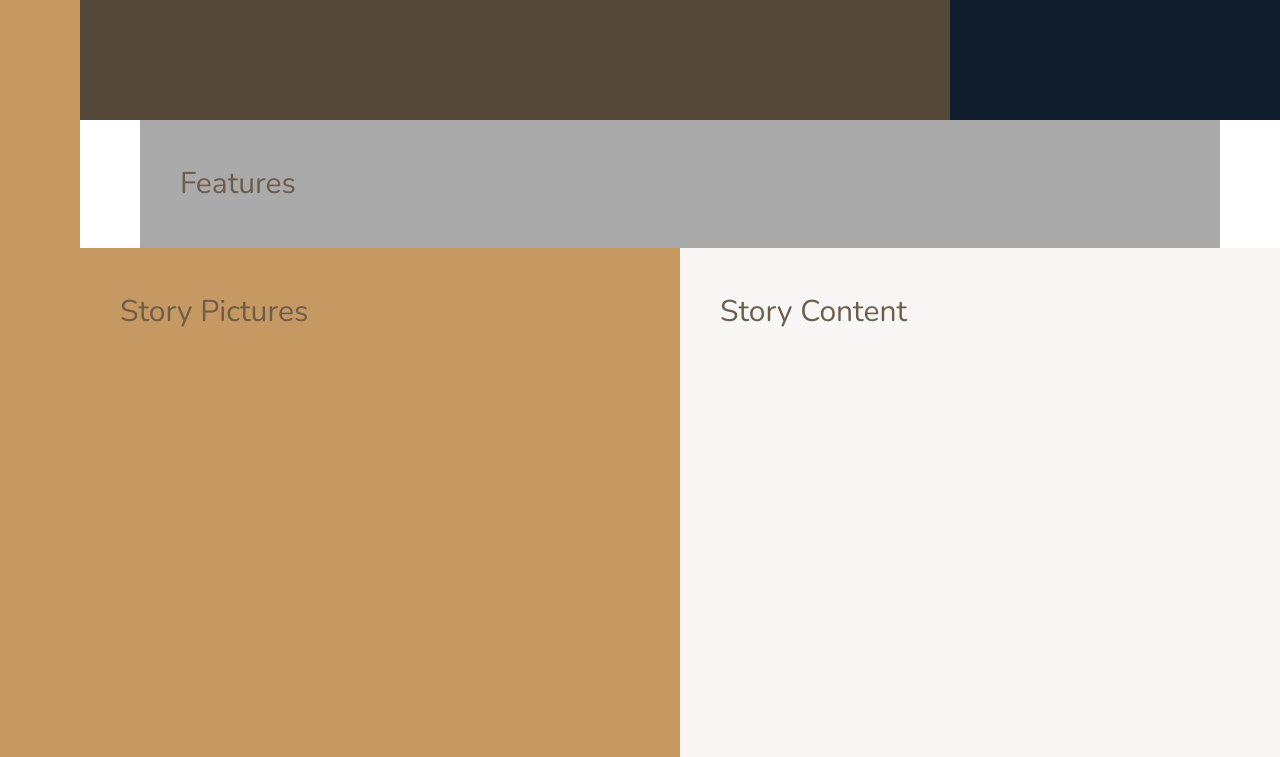
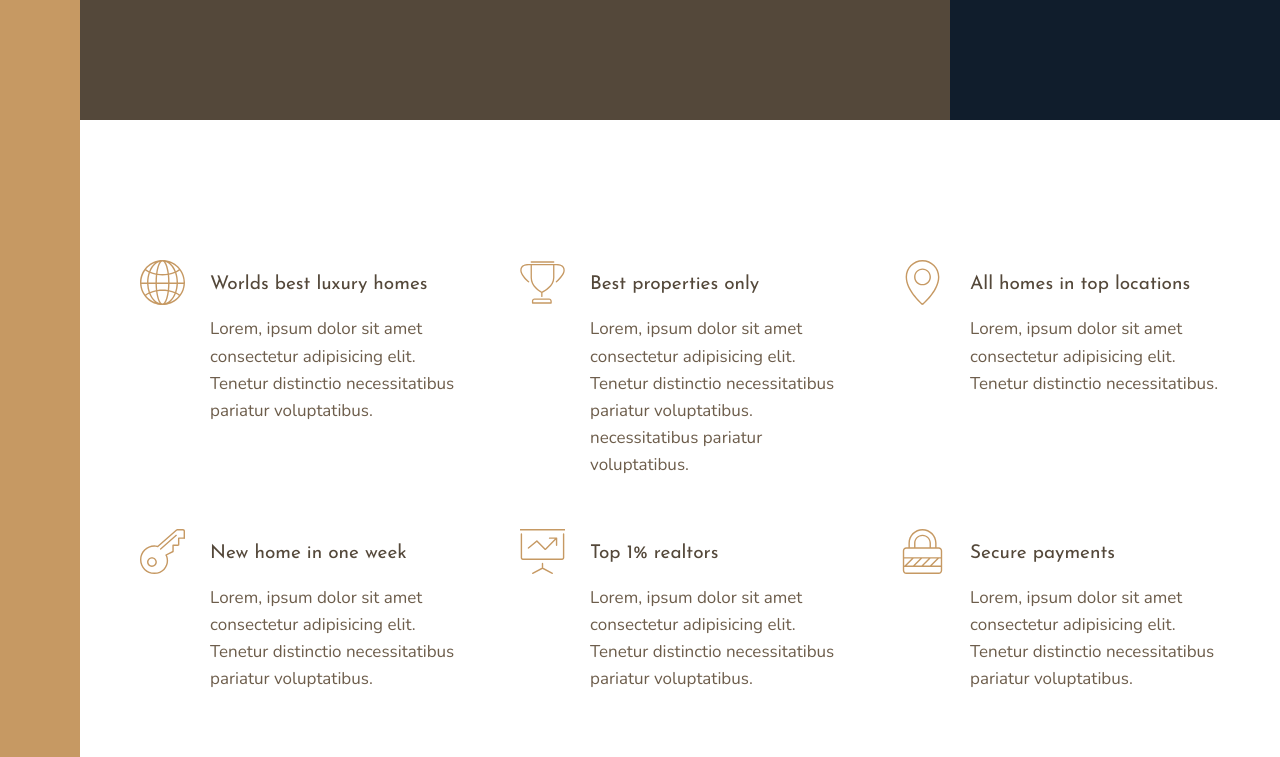
Before and after one commit to heminjohnson/sell-homes-website, a website: page index.html in a window 1280 px wide. Shown: the part 520-1277 px from the top of the page. Drawn offline with nearby package versions, Linux system fonts and the light colour scheme; files that its build step writes are made by us from their sources.

Commit message:
feat: add features section

```diff
--- a/index.html
+++ b/index.html
@@ -23,7 +23,74 @@
 
     <div class="realtors">Top 3 Realtors</div>
 
-    <section class="features">Features</section>
+    <section class="features">
+      <div class="feature">
+        <svg class="feature__icon">
+          <use xlink:href="img/sprite.svg#icon-global"></use>
+        </svg>
+        <h4 class="heading-4 heading-4--dark">Worlds best luxury homes</h4>
+        <p class="feature__text">
+          Lorem, ipsum dolor sit amet consectetur adipisicing elit. Tenetur
+          distinctio necessitatibus pariatur voluptatibus.
+        </p>
+      </div>
+
+      <div class="feature">
+        <svg class="feature__icon">
+          <use xlink:href="img/sprite.svg#icon-trophy"></use>
+        </svg>
+        <h4 class="heading-4 heading-4--dark">Best properties only</h4>
+        <p class="feature__text">
+          Lorem, ipsum dolor sit amet consectetur adipisicing elit. Tenetur
+          distinctio necessitatibus pariatur voluptatibus. necessitatibus
+          pariatur voluptatibus.
+        </p>
+      </div>
+
+      <div class="feature">
+        <svg class="feature__icon">
+          <use xlink:href="img/sprite.svg#icon-map-pin"></use>
+        </svg>
+        <h4 class="heading-4 heading-4--dark">All homes in top locations</h4>
+        <p class="feature__text">
+          Lorem, ipsum dolor sit amet consectetur adipisicing elit. Tenetur
+          distinctio necessitatibus.
+        </p>
+      </div>
+
+      <div class="feature">
+        <svg class="feature__icon">
+          <use xlink:href="img/sprite.svg#icon-key"></use>
+        </svg>
+        <h4 class="heading-4 heading-4--dark">New home in one week</h4>
+        <p class="feature__text">
+          Lorem, ipsum dolor sit amet consectetur adipisicing elit. Tenetur
+          distinctio necessitatibus pariatur voluptatibus.
+        </p>
+      </div>
+
+      <div class="feature">
+        <svg class="feature__icon">
+          <use xlink:href="img/sprite.svg#icon-presentation"></use>
+        </svg>
+        <h4 class="heading-4 heading-4--dark">Top 1% realtors</h4>
+        <p class="feature__text">
+          Lorem, ipsum dolor sit amet consectetur adipisicing elit. Tenetur
+          distinctio necessitatibus pariatur voluptatibus.
+        </p>
+      </div>
+
+      <div class="feature">
+        <svg class="feature__icon">
+          <use xlink:href="img/sprite.svg#icon-lock"></use>
+        </svg>
+        <h4 class="heading-4 heading-4--dark">Secure payments</h4>
+        <p class="feature__text">
+          Lorem, ipsum dolor sit amet consectetur adipisicing elit. Tenetur
+          distinctio necessitatibus pariatur voluptatibus.
+        </p>
+      </div>
+    </section>
 
     <div class="story__pictures">Story Pictures</div>
 
--- a/sass/_base.scss
+++ b/sass/_base.scss
@@ -38,14 +38,7 @@ body {
   display: grid;
   grid-template-rows: 80vh min-content 40vw repeat(3, min-content);
   grid-template-columns:
-    [sidebar-start] 8rem [sidebar-end full-start] minmax(
-      6rem,
-      1fr
-    ) [center-start] repeat(8, [col-start] minmax(min-content, 14rem) [col-end])
+    [sidebar-start] 8rem [sidebar-end full-start] minmax(6rem, 1fr)
+    [center-start] repeat(8, [col-start] minmax(min-content, 14rem) [col-end])
     [center-end] minmax(6rem, 1fr) [full-end];
-
-  & > * {
-    padding: 40px;
-    font-size: 3rem;
-  }
 }
--- a/sass/_features.scss
+++ b/sass/_features.scss
@@ -1,4 +1,29 @@
 .features {
-  background-color: $color-grey-light-2;
   grid-column: center-start / center-end;
+
+  margin: 15rem 0;
+
+  display: grid;
+  grid-template-columns: repeat(auto-fit, minmax(25rem, 1fr));
+  grid-gap: 6rem;
+  align-items: start;
 }
+
+.feature {
+  display: grid;
+  grid-template-columns: min-content 1fr;
+  grid-row-gap: 1.5rem;
+  grid-column-gap: 2.5rem;
+
+  &__icon {
+    fill: $color-primary;
+    width: 4.5rem;
+    height: 4.5rem;
+    grid-row: 1 / span 2;
+    transform: translateY(-1rem);
+  }
+
+  &__text {
+    font-size: 1.7rem;
+  }
+}
--- a/sass/_typography.scss
+++ b/sass/_typography.scss
@@ -0,0 +1,29 @@
+%heading {
+  font-family: $font-display;
+  font-weight: 400;
+}
+
+.heading-1 {
+  @extend %heading;
+}
+
+.heading-2 {
+  @extend %heading;
+}
+
+.heading-3 {
+  @extend %heading;
+}
+
+.heading-4 {
+  @extend %heading;
+  font-size: 1.9rem;
+
+  &--light {
+    color: $color-grey-light-1;
+  }
+
+  &--dark {
+    color: $color-grey-dark-1;
+  }
+}
```
